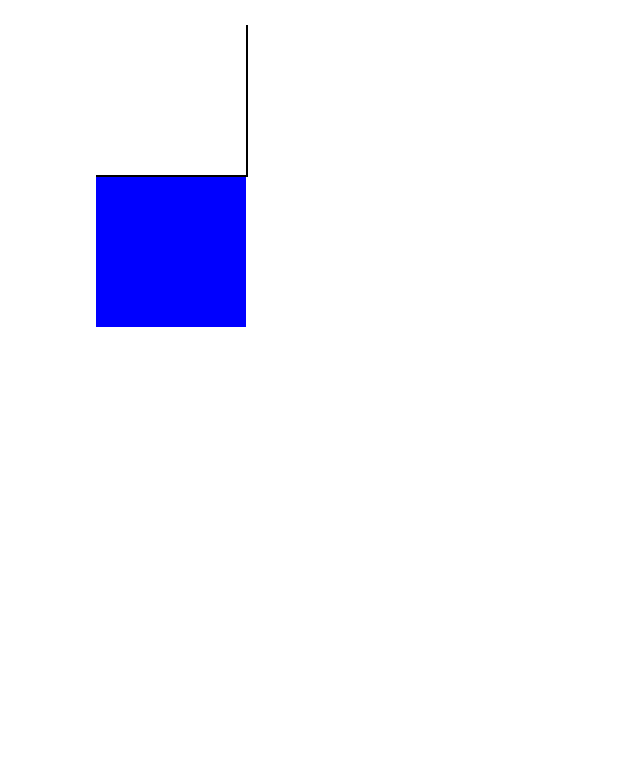
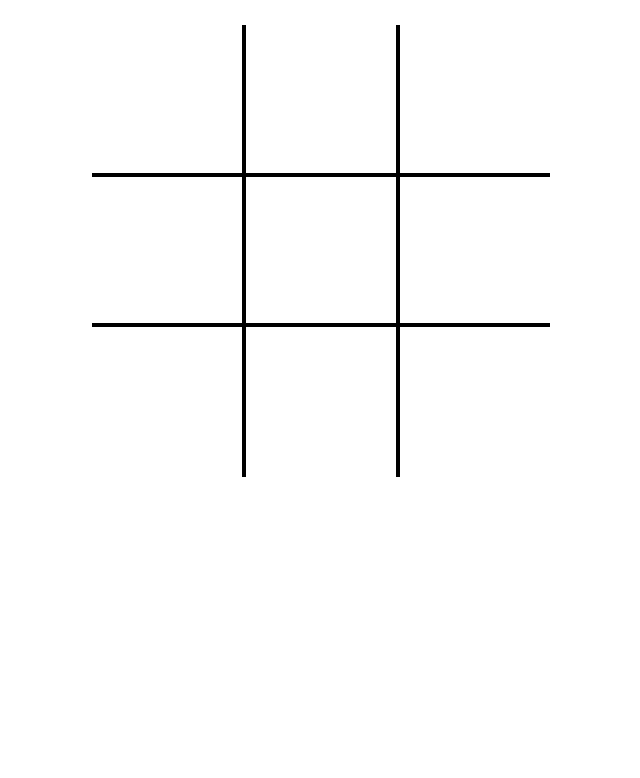
Before and after one commit to TylerMcKenna/TicTacToe, a plain HTML site: page TicTacToe/index.html in a window 1280 px wide. Shown: the whole page, without its empty margins (319-959 px from the left). Drawn offline with Linux system fonts and the light colour scheme.

Commit message:
Got layout done, began working on functionality

```diff
--- a/TicTacToe/index.css
+++ b/TicTacToe/index.css
@@ -1,4 +1,5 @@
 * {
+    border-collapse: collapse;
     margin: 0;
     padding: 0;
 }
@@ -16,26 +17,26 @@
 .square {
     height: 150px;
     width: 150px;
+    float: left;
 }
 
-.square2 {
-    grid-area: 1 / 3 / 1 / 3;
-    background-color: blue;
-    height: 150px;
-    width: 150px;
-}
-/*
 .row1 {
     grid-area: 1 / 1 / 1 / 5;
+    border-style: solid;
+    border-width: 0px 0px 2px 0px;
 }
 
 .row2 {
     grid-area: 2 / 1 / 2 / 5;
+    border-style: solid;
+    border-width: 2px 0px 2px 0px;
 }
 
 .row3 {
     grid-area: 3 / 1 / 3 / 5;
-}*/
+    border-style: solid;
+    border-width: 2px 0px 0px 0px;
+}
 
 .row4 {
     grid-area: 4 / 2 / 4 / 3;
@@ -50,4 +51,21 @@
     align-items: center;*/
 }
 
-.square1 {border-style: solid; border-width: 0px 2px 2px 0px;}
+/*Column 1*/
+.square1, .square4, .square7 {
+    /*Group these two lines*/
+    border-style: solid;
+    border-width: 0px 2px 0px 0px;
+}
+
+/*Column 2*/
+.square2, .square5, .square8 {
+    border-style: solid;
+    border-width: 0px 2px 0px 2px;
+}
+
+/*Column 3*/
+.square3, .square6, .square9 {
+    border-style: solid;
+    border-width: 0px 0px 0px 2px;
+}
--- a/TicTacToe/index.html
+++ b/TicTacToe/index.html
@@ -4,6 +4,7 @@
     <meta charset="UTF-8">
     <meta name="viewport" content="width=device-width, initial-scale=1.0">
     <link rel="stylesheet" href="index.css">
+    <script src="index.js"></script>
     <title>Tic-Tac-Toe</title>
 </head>
 <body>
--- a/TicTacToe/index.js
+++ b/TicTacToe/index.js
@@ -0,0 +1,2 @@
+const squares = document.getElementsByClassName("square");
+console.log(squares);
```
